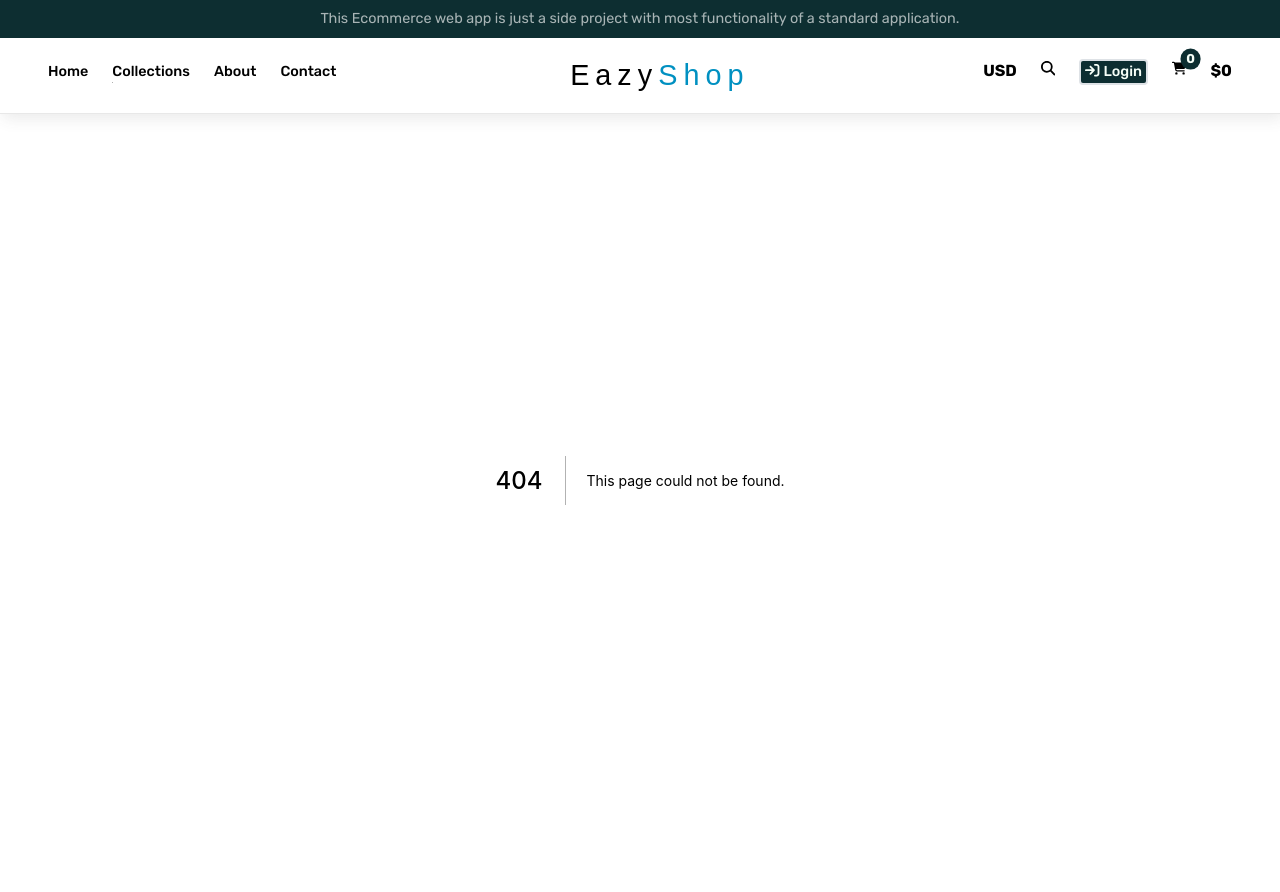
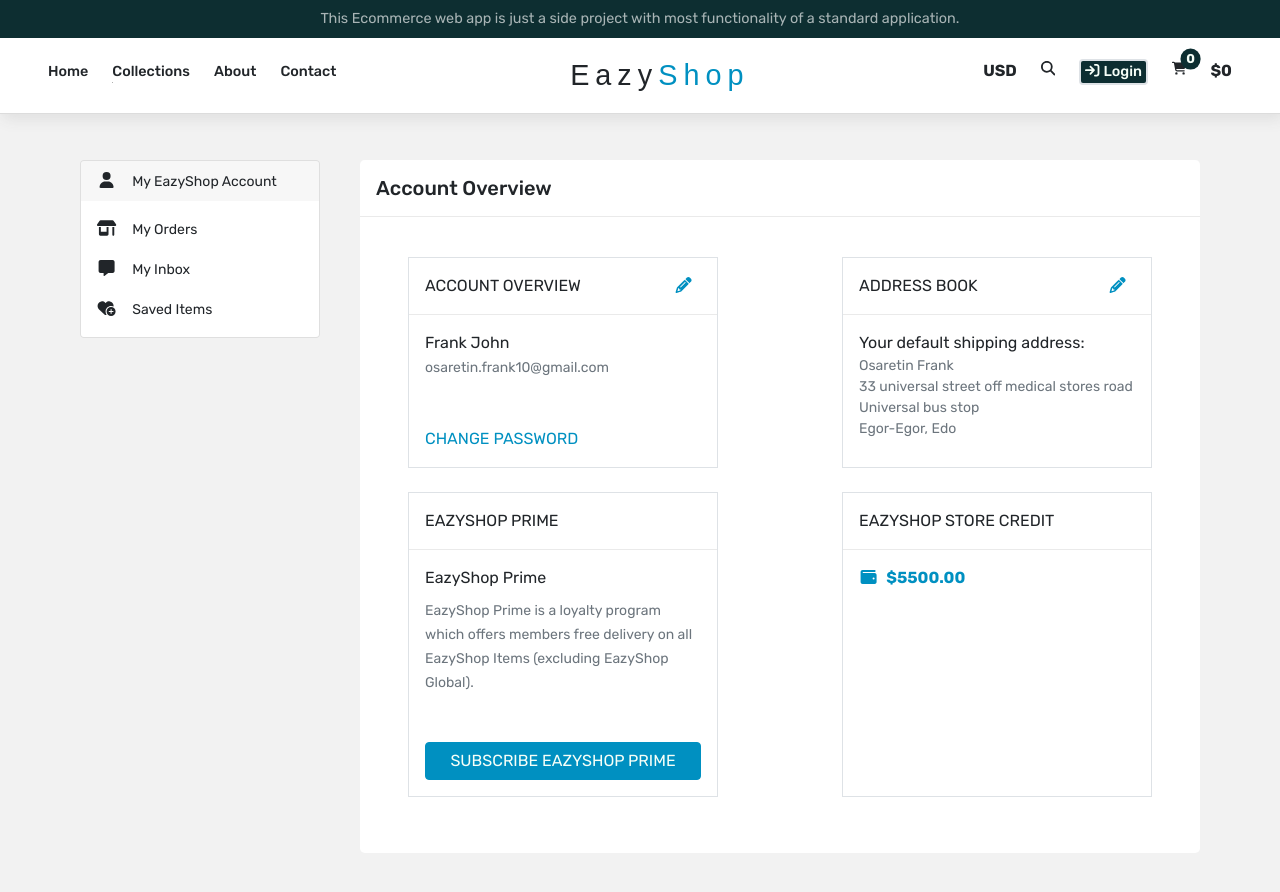
Before and after one commit to osas2211/ecommerce-next.js, a Next.js app: page /customer/account/dashboard in a window 1280 px wide. Before the commit this address had no page. Shown: the top 892 px of the page. Built offline with nearby package versions, Linux system fonts and the light colour scheme; a web font is replaced by a local one.

Commit message:
added dashboard

```diff
--- /dev/null
+++ b/components/dashboard.jsx
@@ -0,0 +1,14 @@
+import React from 'react'
+import styles from "../styles/dashboard.module.css"
+import AccountMain from './userAccount/accountMain'
+import AccountNav from './userAccount/accountNav'
+
+
+export default function AccountOverview() {
+  return (
+    <div className={styles.dashboard + " d-md-flex justify-content-between align-items-start"}>
+        <AccountNav />
+        <AccountMain />
+    </div>
+  )
+}
--- /dev/null
+++ b/components/userAccount/accountMain.jsx
@@ -0,0 +1,69 @@
+import React from 'react'
+import styles from "../../styles/dashboard.module.css"
+import { faPencil, faWallet } from '@fortawesome/free-solid-svg-icons'
+import { FontAwesomeIcon } from '@fortawesome/react-fontawesome'
+import Link from "next/link"
+
+export default function AccountMain() {
+  return (
+    <div className={styles.main + " rounded-3"}>
+      <header className='h5 px-3 pt-3'>Account Overview</header>
+      <div className={styles.hr}></div>
+      <div className='g-0 px-5 row justify-content-center justify-content-md-between'>
+        <div className='col-md-5 col-11 my-4 border border-1'>
+          <header className='d-flex justify-content-between align-items-center p-3'>
+            <p className='text-uppercase m-0'>Account Overview</p>
+            <Link href={"/"}><a className='pe-2 text-primary'><FontAwesomeIcon icon={faPencil}/></a></Link>
+          </header>
+          <div className={styles.hr +" my-0"}></div>
+          <div className='p-3'>
+              <p className='p-0 m-0'>Frank John</p>
+              <small className='text-muted'>osaretin.frank10@gmail.com</small>
+              <Link href={"/"}><a className='d-block text-uppercase mt-5 text-primary'>change password</a></Link>
+          </div>
+        </div>
+
+        <div className='col-md-5 col-11 border border-1 my-4'>
+          <header className='d-flex justify-content-between align-items-center p-3'>
+            <p className='text-uppercase m-0'>Address book</p>
+            <Link href={"/"}><a className='pe-2 text-primary'><FontAwesomeIcon icon={faPencil}/></a></Link>
+          </header>
+          <div className={styles.hr +" my-0"}></div>
+          <div className='p-3'>
+              <p className='p-0 m-0'>Your default shipping address:</p>
+              <small className='text-muted d-block'>Osaretin Frank</small>
+              <small className='text-muted d-block'>33 universal street off medical stores road</small>
+              <small className='text-muted d-block'>Universal bus stop</small>
+              <small className='text-muted d-block'>Egor-Egor, Edo</small>
+          </div>
+        </div>
+
+        <div className='col-md-5 col-11 border border-1 mb-4'>
+          <header className='d-flex justify-content-between align-items-center p-3'>
+            <p className='text-uppercase m-0'>EazyShop Prime</p>
+          </header>
+          <div className={styles.hr +" my-0"}></div>
+          <div className='p-3'>
+              <p className='p-0 m-0 mb-2'>EazyShop Prime</p>
+              <small className='text-muted'>EazyShop Prime is a loyalty program which offers members free delivery on all EazyShop Items (excluding EazyShop Global).</small>
+              <Link href={"/"}><a className='d-block text-uppercase mt-5 btn btn-primary w-100 text-light'>Subscribe eazyshop prime</a></Link>
+          </div>
+        </div>
+
+        <div className='col-md-5 col-11 border border-1 mb-4'>
+          <header className='d-flex justify-content-between align-items-center p-3'>
+            <p className='text-uppercase m-0'>EazyShop store Credit</p>
+          </header>
+          <div className={styles.hr +" my-0"}></div>
+          <div className='p-3'>
+              <p className='p-0 m-0 mb-2 fw-bold text-primary'>
+                <FontAwesomeIcon icon={faWallet}/>
+                <span className='ms-2'>$5500.00</span>
+              </p>
+
+          </div>
+        </div>
+      </div>
+    </div>
+  )
+}
--- /dev/null
+++ b/components/userAccount/accountNav.jsx
@@ -0,0 +1,50 @@
+import React from 'react'
+import { Card } from 'react-bootstrap'
+import styles from "../../styles/dashboard.module.css"
+import { faUser, faShop, faMessage, faHeartCirclePlus } from '@fortawesome/free-solid-svg-icons'
+import { FontAwesomeIcon } from '@fortawesome/react-fontawesome'
+import Link from 'next/link'
+
+export default function AccountNav() {
+  return (
+    <div className={styles.nav + " rounded"}>
+        <Card>
+            <Card.Header className='border-0'>
+                <Link href={"/customer/account/dashboard"}>
+                    <a>
+                        <FontAwesomeIcon icon={faUser}/>
+                        <small className='ms-3'>My EazyShop Account</small>
+                    </a>
+                </Link>
+            </Card.Header>
+
+            <Card.Body>
+                <div className='mb-3'>
+                    <Link href={"/customer/account/dashboard"}>
+                        <a>
+                            <FontAwesomeIcon icon={faShop}/>
+                            <small className='ms-3'>My Orders</small>
+                        </a>
+                    </Link>
+                </div>
+                <div className='my-3'>
+                    <Link href={"/customer/account/dashboard"}>
+                        <a>
+                            <FontAwesomeIcon icon={faMessage}/>
+                            <small className='ms-3'>My Inbox</small>
+                        </a>
+                    </Link>
+                </div>
+                <div className='mt-3'>
+                    <Link href={"/customer/account/dashboard"}>
+                        <a>
+                            <FontAwesomeIcon icon={faHeartCirclePlus}/>
+                            <small className='ms-3'>Saved Items</small>
+                        </a>
+                    </Link>
+                </div>
+            </Card.Body>
+        </Card>
+    </div>
+  )
+}
--- /dev/null
+++ b/pages/customer/account/dashboard.js
@@ -0,0 +1,11 @@
+import React from 'react'
+import styles from "../../../styles/dashboard.module.css"
+import AccountOverview from '../../../components/dashboard'
+
+export default function Dashboard() {
+  return (
+    <div>
+        <AccountOverview />
+    </div>
+  )
+}
--- /dev/null
+++ b/styles/dashboard.module.css
@@ -0,0 +1,40 @@
+.dashboard{
+    padding: 5rem;
+    background-color: rgba(197, 197, 197, 0.226);
+    min-height: 100vh;
+
+}
+
+.main{
+    background-color: #fff;
+    padding-bottom: 2rem;
+    width: 75%;
+}
+
+.nav{
+    background-color: #fff;
+    width: 15rem;
+    max-height: 15rem;
+    margin-bottom: 2rem;
+}
+
+.dashboard svg{
+    width: 1.2rem;
+}
+
+.hr{
+    width: 100%;
+    height: 1px;
+    background: rgba(0, 0, 0, 0.082);
+    margin: 1rem 0;
+}
+
+@media (max-width: 767px) {
+    .main{
+        width: 100%;
+    }
+
+    .dashboard{
+        padding: 5rem 2rem;
+    }
+}
```
